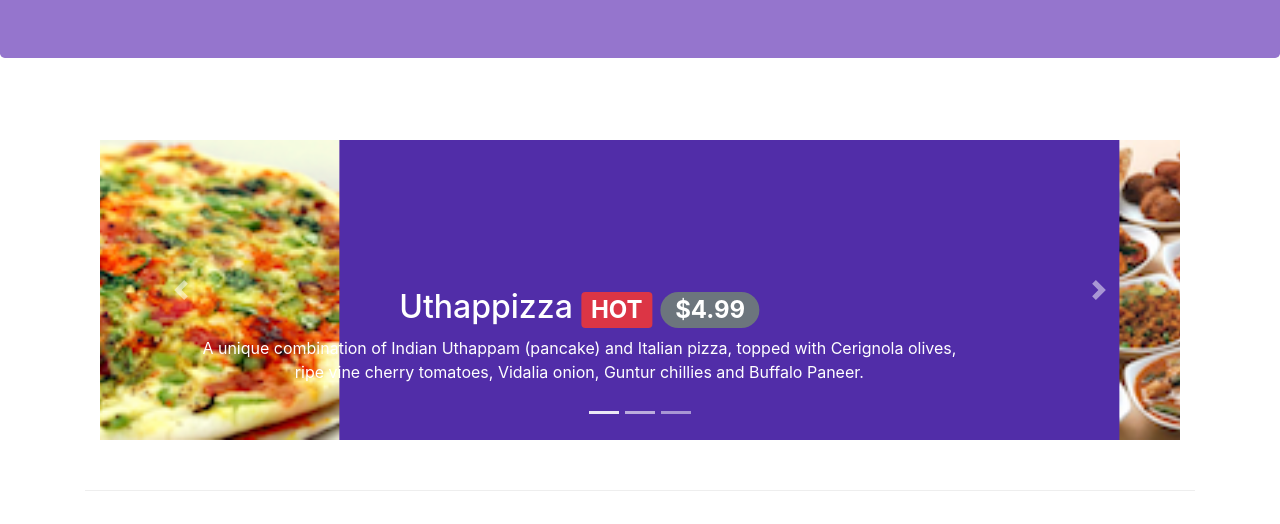
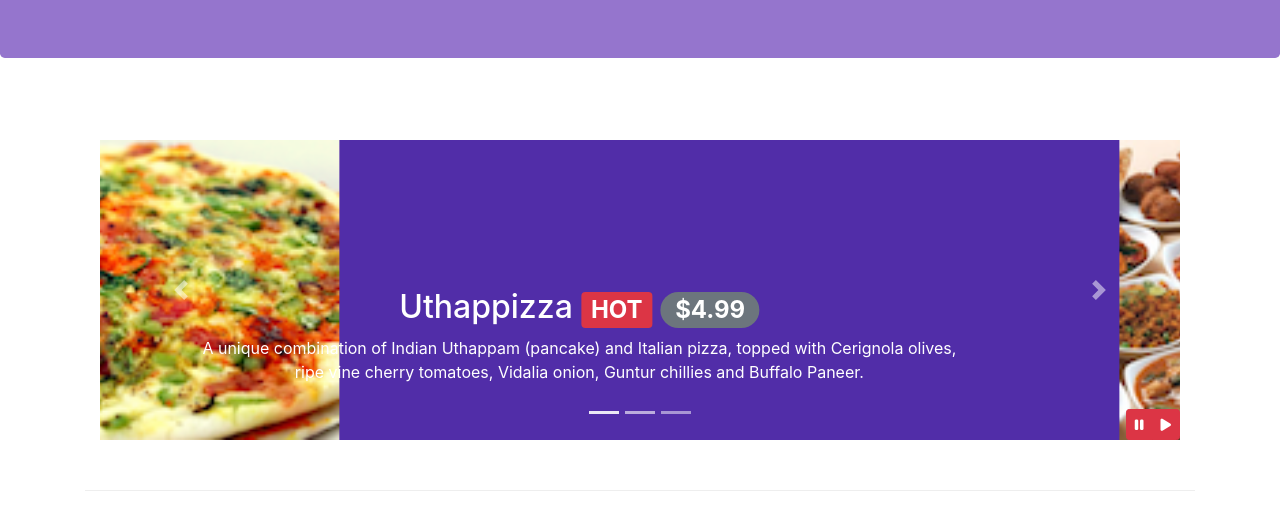
Before and after one commit to quangpao/bootstrap-4-confusion, a plain HTML site: page index.html in a window 1280 px wide. Shown: the part 276-800 px from the top of the page. Drawn offline with nearby package versions, Linux system fonts and the light colour scheme.

Commit message:
Bootstrap JQuery

```diff
--- a/index.html
+++ b/index.html
@@ -176,6 +176,16 @@
                     <a href="#mycarousel" class="carousel-control-next" role="button" data-slide="next">
                         <span class="carousel-control-next-icon"></span>
                     </a>
+
+                    <div class="btn-group" id="carouselButton">
+                        <button class="btn btn-danger btn-sm" id="carousel-pause">
+                            <span class="fa fa-pause"></span>
+                        </button>
+                        <button class="btn btn-danger btn-sm" id="carousel-play">
+                            <span class="fa fa-play"></span>
+                        </button>
+                    </div>
+
                 </div>
             </div>
         </div>
@@ -353,6 +363,16 @@
             $('[data-toggle="tooltip"]').tooltip();
         })
 
+        $(document).ready(function() {
+            $('#mycarousel').carousel({ interval: 2000});
+            $('#carousel-pause').click(function() {
+                $('#mycarousel').carousel('pause');
+            });
+            $('#carousel-play').click(function() {
+                $('#mycarousel').carousel('cycle');
+            });
+        });
+
     </script>
 
 
--- a/style.css
+++ b/style.css
@@ -69,3 +69,10 @@
     left: 0;
     min-height: 300px;
 }
+
+#carouselButton  {
+    right: 0;
+    position: absolute;
+    bottom: 0;
+    z-index: 1;
+}
```
Also changed, not shown: aboutus.html (+0 -1 lines).
